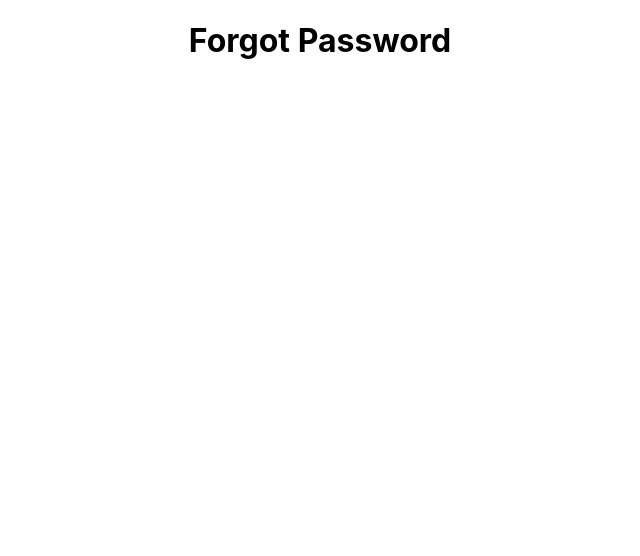
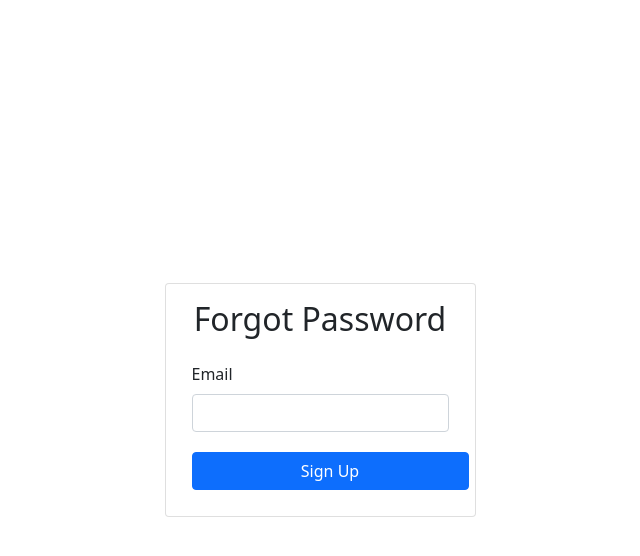
Before and after one commit to E13ctron/Web16_YoutubeClone, a React (Create React App) app: page /forgotpassword in a window 1280 px wide. Shown: the top 556 px of the page, without its empty margins (320-960 px from the left). Built offline with nearby package versions, Linux system fonts and the light colour scheme; no server answers.

Commit message:
Forget Password component made

```diff
--- a/package.json
+++ b/package.json
@@ -6,6 +6,7 @@
     "@testing-library/jest-dom": "^5.14.1",
     "@testing-library/react": "^11.2.7",
     "@testing-library/user-event": "^12.8.3",
+    "bootstrap": "^5.0.2",
     "firebase": "^8.7.1",
     "react": "^17.0.2",
     "react-bootstrap": "^1.6.1",
--- a/src/App.js
+++ b/src/App.js
@@ -12,7 +12,7 @@
       <Container className="d-flex align-items-center justify-content-center"
         style={ { minHeight: "100vh" }}
         >
-        <div className="App">
+        <div>
           <Router>
             <AuthProvider>
               <Switch>
--- a/src/Components/ForgotPassword.js
+++ b/src/Components/ForgotPassword.js
@@ -1,9 +1,26 @@
-import React from 'react'
+import React, { useRef} from 'react'
+import { Card, Form, Button } from 'react-bootstrap'
 
 export default function ForgotPassword() {
+    const emailRef = useRef()
     return (
-        <div>
-            <h1>Forgot Password</h1>
-        </div>
-    )
+
+        <>
+            <Card>
+                <Card.Body>
+                    <h2 className="text-center mb-4">Forgot Password</h2>
+                    <Form>
+                        <Form.Group id="email" style={{ margin: "10px"}}>
+                            <Form.Label>Email</Form.Label>
+                            <Form.Control type="email" ref={emailRef} required />
+                        </Form.Group>
+                        <Button className="w-100" style={{ margin: "10px" }} type="submit">
+                            Sign Up
+                            </Button>
+                    </Form>
+                </Card.Body>
+            </Card>
+        </>
+
+    );
 }
--- a/src/index.js
+++ b/src/index.js
@@ -3,6 +3,7 @@
 import './index.css';
 import App from './App';
 import reportWebVitals from './reportWebVitals';
+import "bootstrap/dist/css/bootstrap.min.css"
 
 ReactDOM.render(
   <React.StrictMode>
```
Also changed, not shown: 1 other file (tests, documents, lock files or other folders).
